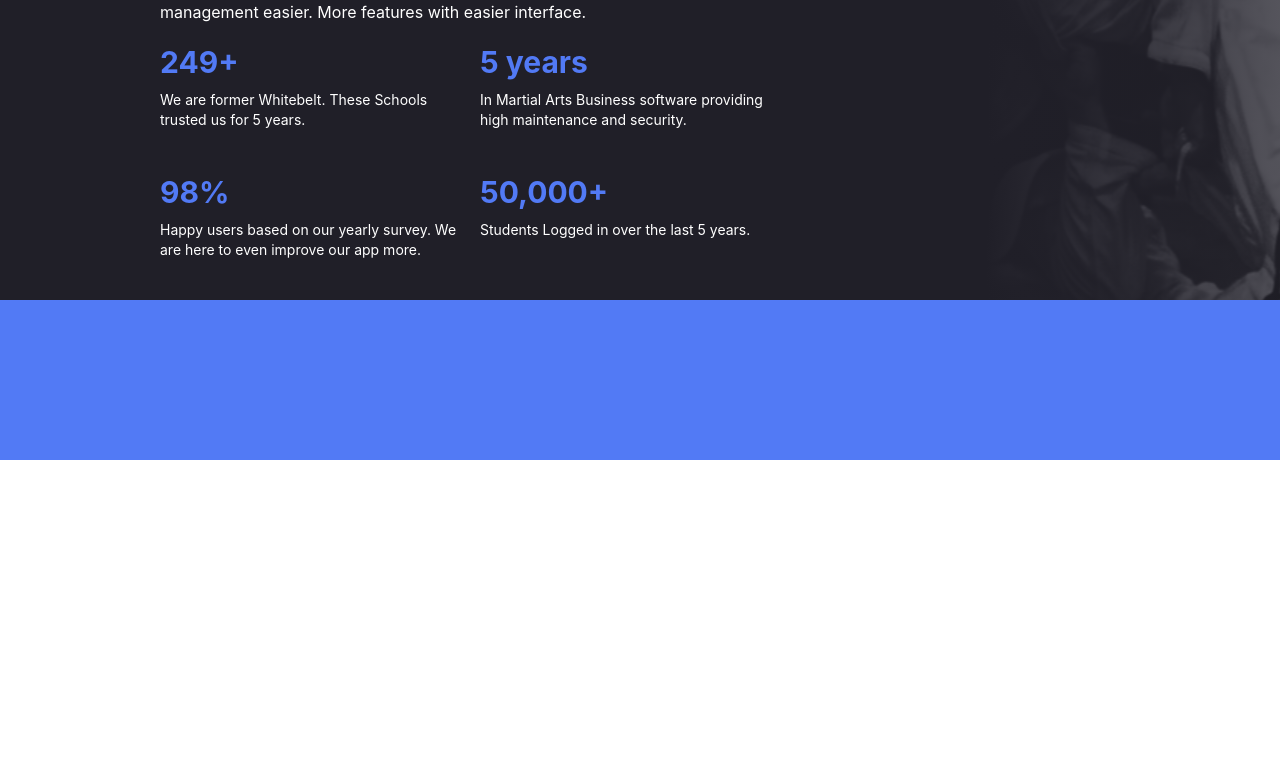
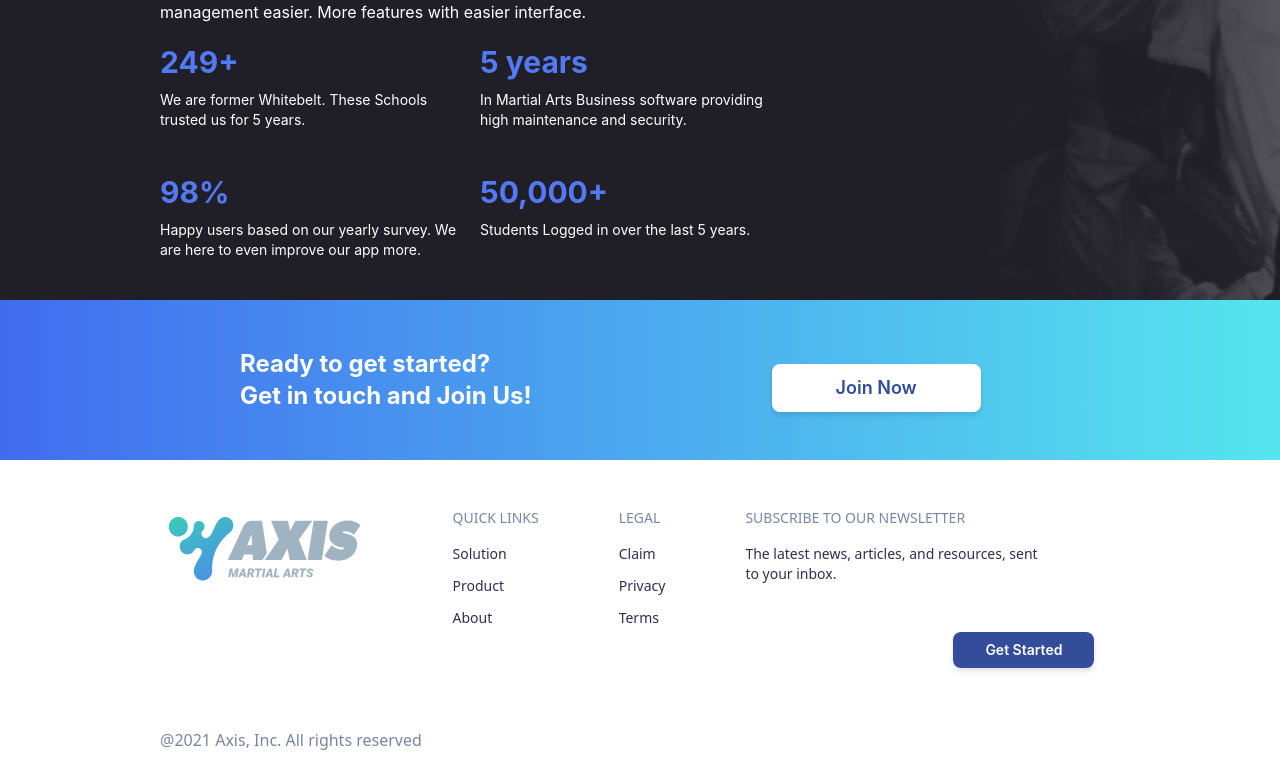
Before and after one commit to asheyacasey/vue-tailwinds-css, a Vue app: page / in a window 1280 px wide. Shown: the part 2898-3678 px from the top of the page. Before the commit the page ends 3358 px from the top, so only its background shows below. Built offline with nearby package versions, Linux system fonts and the light colour scheme.

Commit message:
last part

```diff
--- a/src/App.vue
+++ b/src/App.vue
@@ -237,9 +237,50 @@ import HelloWorld from './components/HelloWorld.vue'
 
 
       </div>
+    </div>
 
+    <div class="flex flex-row bg-gradient-to-r from-dark-blue to-sky-blue h-[10rem]">
+      <h1 class="mt-[3rem] ml-[15rem] text-white text-2xl font-Inter font-bold ">Ready to get started?<br/>Get in touch and Join Us!</h1>
+      <button type="button"
+            class="mt-[4rem] mb-[3rem] ml-[15rem] pl-[4rem] pr-[4rem] rounded-lg drop-shadow-md font-Inter text-lg font-semibold text-light-blue bg-white">Join
+            Now</button>
     </div>
-    <div class="bg-[#527AF5] h-[10rem]">
+
+    <div class="h-[20rem] bg-white">
+      <div class="flex flex-row text-sm">
+      <img src="./assets/Logo-white.svg" class="h-[5rem] mt-[3rem] ml-[10rem]" alt="logo">
+
+      <div class="mt-[3rem] ml-[5rem]">
+        <h1 class="text-gray font-medium">QUICK LINKS</h1>
+        <ul class="text-blue pt-4">
+          <li class="pb-3">Solution</li>
+          <li class="pb-3">Product</li>
+          <li>About</li>
+        </ul>
+      </div>
+
+      <div class="mt-[3rem] ml-[5rem]">
+        <h1 class="text-gray font-medium">LEGAL</h1>
+        <ul class="text-blue pt-4">
+          <li class="pb-3">Claim</li>
+          <li class="pb-3">Privacy</li>
+          <li>Terms</li>
+        </ul>
+      </div>
+
+      <div class="mt-[3rem] ml-[5rem]">
+        <h1 class="text-gray font-medium">SUBSCRIBE TO OUR NEWSLETTER</h1>
+        <p class="text-blue pt-4">The latest news, articles, and resources, sent <br/>to your inbox.</p>
+        <button type="button"
+            class="mt-[3rem] mb-[3rem] ml-[13rem] pt-2 pb-2 pl-[2rem] pr-[2rem] rounded-lg drop-shadow-md font-Inter text-sm font-semibold text-white bg-light-blue">Get Started</button>
+      </div>
+
+      </div>
+
+      <div class="text-gray ml-[10rem] mt-3">
+        <p>@2021 Axis, Inc. All rights reserved</p>
+      </div>
+
     </div>
 
   </div>
--- a/tailwind.config.cjs
+++ b/tailwind.config.cjs
@@ -11,7 +11,8 @@ module.exports = {
         'light-blue' : '#334D9B',
         'dark-blue':'#426CEF',
         'sky-blue':'#56E5EE',
-        'darker-blue' : '#527AF5'
+        'darker-blue' : '#527AF5',
+        'gray':'#7886A3'
 
       },
       fontFamily: {
```
Also changed, not shown: src/assets/Logo-white.svg (added).
